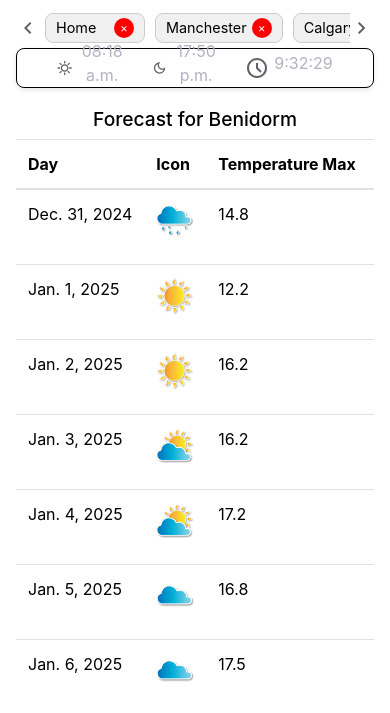
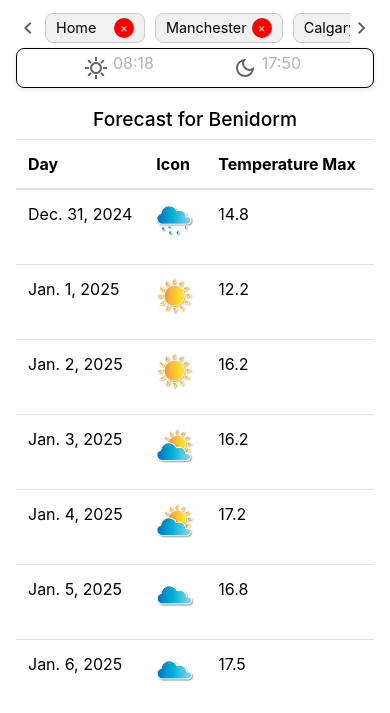
Before and after one commit to AdamRyanUK/moodapp, a Django app: page / in a window 390 px wide. Shown: the part 118-831 px from the top of the page. Run offline with Django 3.2, Linux system fonts and the light colour scheme; a user stored in the database is signed in; data comes from the database, SQL or seed files in the repository; both versions use the stored data as it was after the commit; data that the repository does not hold is empty; some libraries are stand-ins or nearby versions.

Commit message:
sorting out more mobile view

```diff
--- a/core/static/css/stylesheet.css
+++ b/core/static/css/stylesheet.css
@@ -563,4 +563,6 @@
   .account-sidebar{
     width: 100%;
   }
+
+
 }
--- a/core/templates/core/home.html
+++ b/core/templates/core/home.html
@@ -9,7 +9,16 @@
     h2 {
         font-size: 1.2rem; /* Smaller font size for mobile devices */
     }
+
+    .ampm {
+        display: none; /* Hides AM/PM in mobile view */
+    }
+
+    .card-content.card-content-last {
+        display: none;
+    }
 }
+
 .city-list-wrapper {
     display: flex;
     align-items: center;
@@ -101,7 +110,7 @@
     display: flex;
     align-items: center;  /* Align items vertically in the center */
     justify-content: center;
-    margin: 0 10px;  /* Add some margin to separate the items */
+    /* margin: 0 10px;  Add some margin to separate the items */
     text-align: center;
 }
 
@@ -143,21 +152,26 @@
             <svg xmlns="http://www.w3.org/2000/svg" height="24px" viewBox="0 -960 960 960" width="24px" fill="#5f6368">
                 <path d="M440-760v-160h80v160h-80Zm266 110-55-55 112-115 56 57-113 113Zm54 210v-80h160v80H760ZM440-40v-160h80v160h-80ZM254-652 140-763l57-56 113 113-56 54Zm508 512L651-255l54-54 114 110-57 59ZM40-440v-80h160v80H40Zm157 300-56-57 112-112 29 27 29 28-114 114Zm283-100q-100 0-170-70t-70-170q0-100 70-170t170-70q100 0 170 70t70 170q0 100-70 170t-170 70Zm0-80q66 0 113-47t47-113q0-66-47-113t-113-47q-66 0-113 47t-47 113q0 66 47 113t113 47Zm0-160Z"/>
             </svg>
-            <p>{{ first_day_sunrise|date:"H:i" }} a.m.</p>
+            <p class="time-format">
+                <span class="time-only">{{ first_day_sunrise|date:"H:i" }}</span>
+                <span class="ampm">a.m.</span>
+            </p>
         </div>
         <div class="card-content">
             <svg xmlns="http://www.w3.org/2000/svg" height="24px" viewBox="0 -960 960 960" width="24px" fill="#5f6368">
                 <path d="M480-120q-150 0-255-105T120-480q0-150 105-255t255-105q14 0 27.5 1t26.5 3q-41 29-65.5 75.5T444-660q0 90 63 153t153 63q55 0 101-24.5t75-65.5q2 13 3 26.5t1 27.5q0 150-105 255T480-120Zm0-80q88 0 158-48.5T740-375q-20 5-40 8t-40 3q-123 0-209.5-86.5T364-660q0-20 3-40t8-40q-78 32-126.5 102T200-480q0 116 82 198t198 82Zm-10-270Z"/>
             </svg>
-            <p>{{ first_day_sunset|date:"H:i" }} p.m.</p>
+            <p class="time-format">
+                <span class="time-only">{{ first_day_sunset|date:"H:i" }}</span>
+                <span class="ampm">p.m.</span>
+            </p>
         </div>
-        <div class="card-content">
+        <div class="card-content card-content-last">
             <svg xmlns="http://www.w3.org/2000/svg" height="24px" viewBox="0 -960 960 960" width="24px" fill="#5f6368"><path d="m612-292 56-56-148-148v-184h-80v216l172 172ZM480-80q-83 0-156-31.5T197-197q-54-54-85.5-127T80-480q0-83 31.5-156T197-763q54-54 127-85.5T480-880q83 0 156 31.5T763-763q54 54 85.5 127T880-480q0 83-31.5 156T763-197q-54 54-127 85.5T480-80Zm0-400Zm0 320q133 0 226.5-93.5T800-480q0-133-93.5-226.5T480-800q-133 0-226.5 93.5T160-480q0 133 93.5 226.5T480-160Z"/></svg>
-            <p>{{ first_day_length }}</p>
+            <p>{{ first_day_length|duration_in_hours_minutes }}</p>
         </div>
     </div>
 </div>
-
 
 <!-- Forecast Table -->
 {% if weather_data %}
--- a/core/templatetags/custom_filters.py
+++ b/core/templatetags/custom_filters.py
@@ -7,3 +7,12 @@
     red = 255 - (mood_score * 25)
     green = 255 - ((10 - mood_score) * 25)
     return f'rgb({red},{green},0)'
+
+@register.filter
+def duration_in_hours_minutes(value):
+    if value:
+        total_seconds = int(value.total_seconds())
+        hours = total_seconds // 3600
+        minutes = (total_seconds % 3600) // 60
+        return f"{hours}h {minutes}m"
+    return value
```
Also changed, not shown: db.sqlite3.
